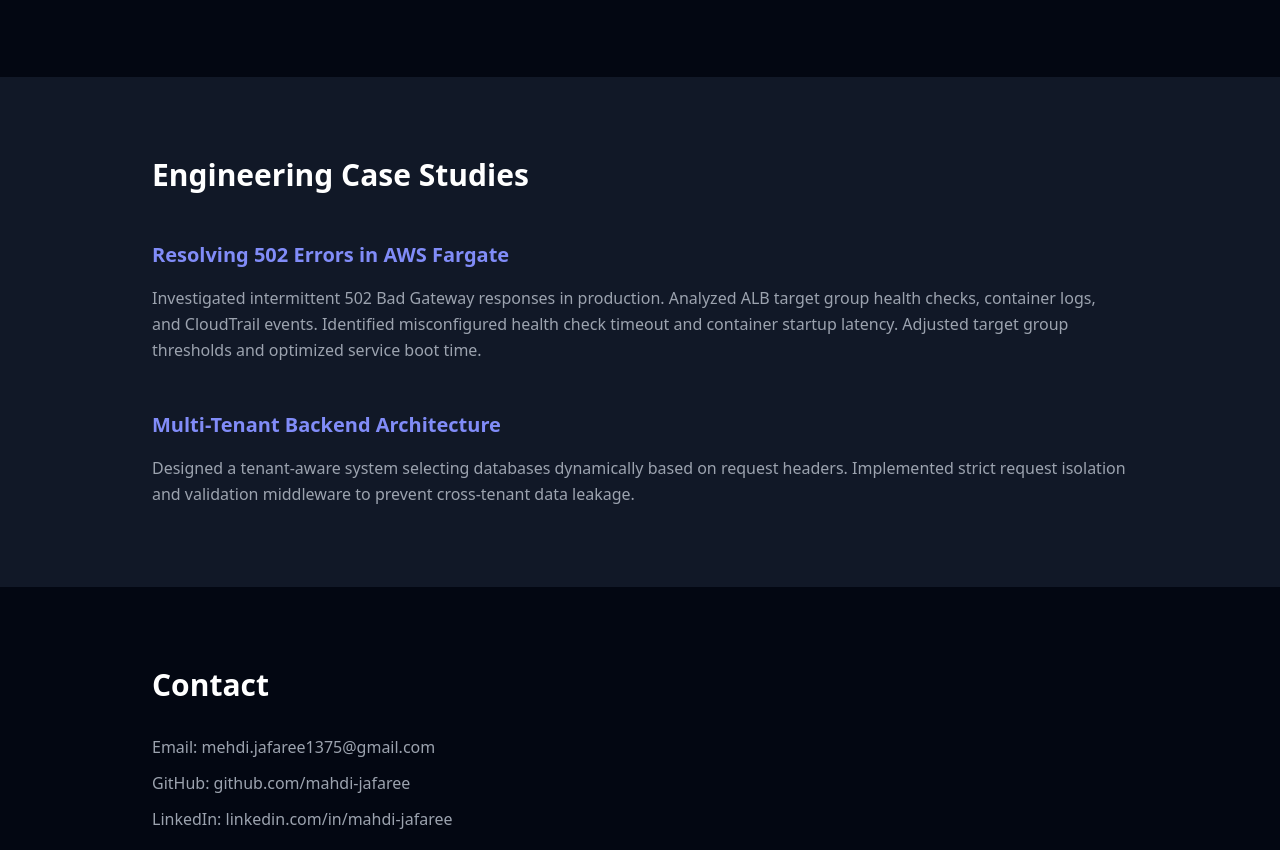
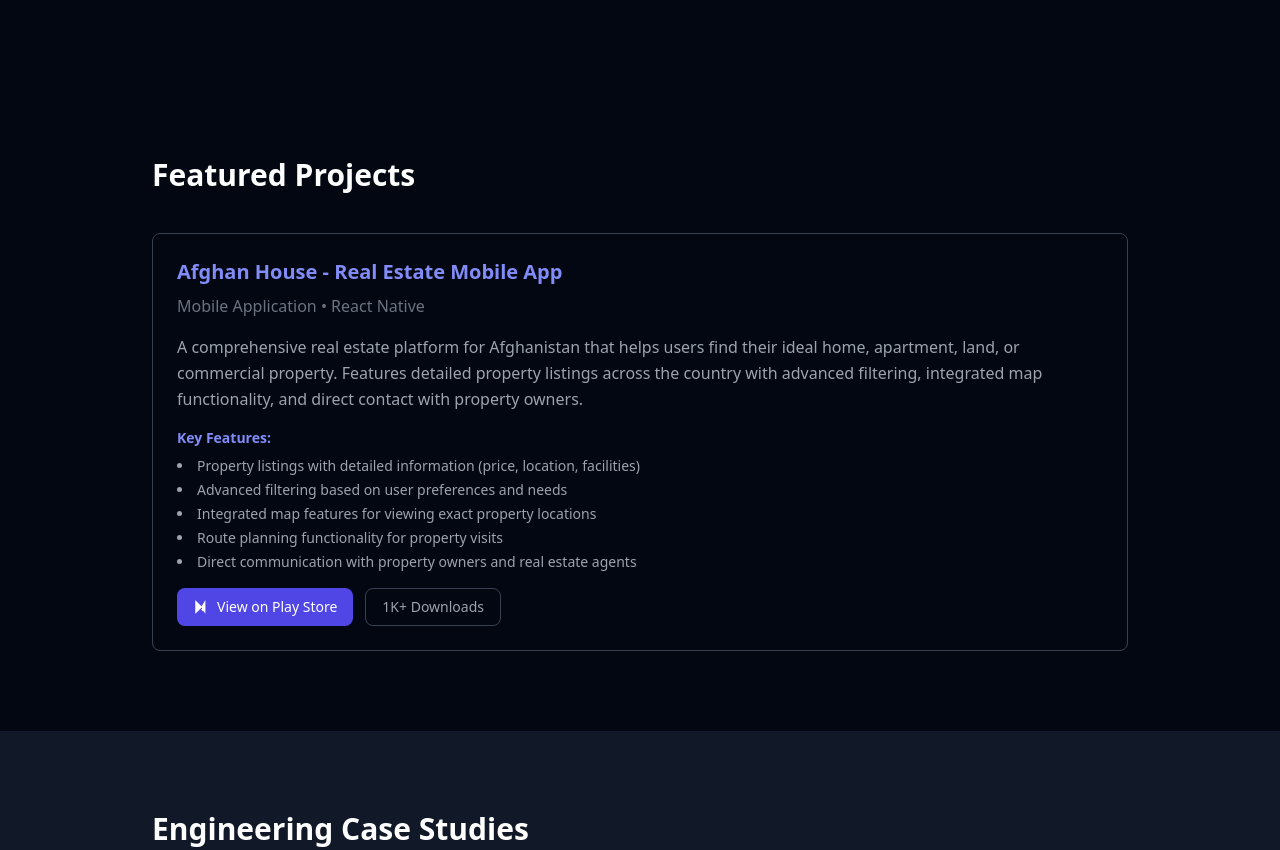
Before and after one commit to mahdi-jafaree/mahdi-jafaree.github.io, a plain HTML site: page index.html in a window 1280 px wide. Shown: the part 1201-2051 px from the top of the page. Drawn offline with nearby package versions, Linux system fonts and the light colour scheme.

Commit message:
add project

```diff
--- a/index.html
+++ b/index.html
@@ -11,9 +11,12 @@
 
   <!-- Hero -->
   <section class="max-w-5xl mx-auto px-6 py-20">
-    <h1 class="text-4xl md:text-5xl font-bold text-white">
-      Mahdi Jafaree
-    </h1>
+    <div class="animated-name">
+      <h1 class=" text-4xl md:text-5xl font-bold text-white">
+        I'm Mahdi Jafaree
+      </h1>
+    </div>
+  </div>
     <h2 class="mt-4 text-xl text-indigo-400 font-semibold">
       Full-Stack Engineer | React, Next.js, Node.js, AWS
     </h2>
@@ -100,6 +103,56 @@
     </div>
   </section>
 
+  <!-- Projects -->
+  <section class="max-w-5xl mx-auto px-6 py-20">
+    <h3 class="text-3xl font-bold text-white mb-10">Featured Projects</h3>
+
+    <div class="space-y-12">
+
+      <div class="border border-gray-700 rounded-lg p-6 hover:border-indigo-500 transition-colors">
+        <div class="flex flex-col md:flex-row md:items-start gap-6">
+          <div class="flex-1">
+            <h4 class="text-xl font-semibold text-indigo-400 mb-2">
+              Afghan House - Real Estate Mobile App
+            </h4>
+            <p class="text-gray-500 mb-4">Mobile Application • React Native</p>
+
+            <p class="text-gray-400 leading-relaxed mb-4">
+              A comprehensive real estate platform for Afghanistan that helps users find their ideal home,
+              apartment, land, or commercial property. Features detailed property listings across the country
+              with advanced filtering, integrated map functionality, and direct contact with property owners.
+            </p>
+
+            <div class="mb-4">
+              <h5 class="text-sm font-semibold text-indigo-400 mb-2">Key Features:</h5>
+              <ul class="text-gray-400 text-sm space-y-1 list-disc list-inside">
+                <li>Property listings with detailed information (price, location, facilities)</li>
+                <li>Advanced filtering based on user preferences and needs</li>
+                <li>Integrated map features for viewing exact property locations</li>
+                <li>Route planning functionality for property visits</li>
+                <li>Direct communication with property owners and real estate agents</li>
+              </ul>
+            </div>
+
+            <div class="flex gap-3">
+              <a href="https://play.google.com/store/apps/details?id=app.afghouse" target="_blank"
+                class="bg-indigo-600 hover:bg-indigo-500 px-4 py-2 rounded-lg text-white text-sm flex items-center gap-2">
+                <svg class="w-4 h-4" viewBox="0 0 24 24" fill="currentColor">
+                  <path d="M3.609 1.814L13.792 12L3.609 22.186c-.122-.2-.205-.423-.205-.658V2.472c0-.235.083-.458.205-.658zM14.99 12.707l2.175 2.175c.425.425.425 1.114 0 1.54l-2.175 2.175L12.284 15.89 14.99 12.707zM18.391 1.814c.122.2.205.423.205.658v19.056c0 .235-.083.458-.205.658L12.284 12l6.107-10.186z"/>
+                </svg>
+                View on Play Store
+              </a>
+              <span class="px-4 py-2 border border-gray-700 rounded-lg text-gray-400 text-sm">
+                1K+ Downloads
+              </span>
+            </div>
+          </div>
+        </div>
+      </div>
+
+    </div>
+  </section>
+
   <!-- Engineering Case Studies -->
   <section class="bg-gray-900 py-20">
     <div class="max-w-5xl mx-auto px-6">
```
